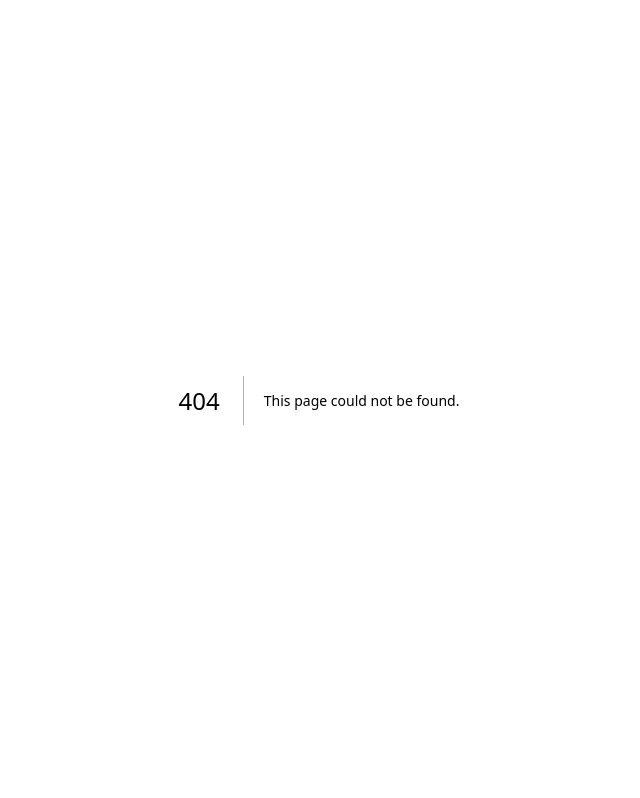
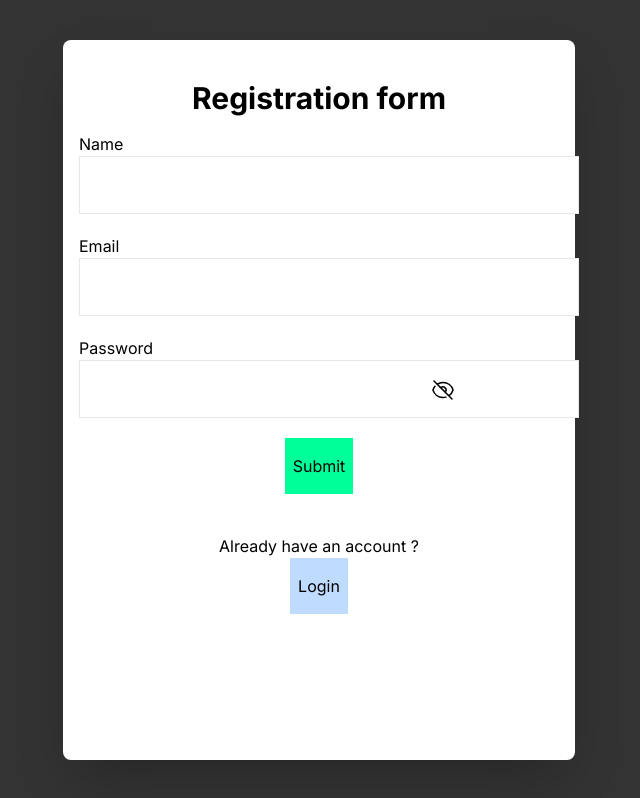
Before and after one commit to chibokaxavier/Task-hub, a Next.js app: page /signup in a window 1280 px wide. Before the commit this address had no page. Shown: the whole page, without its empty margins (321-961 px from the left). Built offline with nearby package versions, Linux system fonts and the light colour scheme.

Commit message:
created the signup page

```diff
--- /dev/null
+++ b/components/Eye.tsx
@@ -0,0 +1,29 @@
+import React from "react";
+
+const Eye = () => {
+  return (
+    <div>
+      <svg
+        xmlns="http://www.w3.org/2000/svg"
+        fill="none"
+        viewBox="0 0 24 24"
+        strokeWidth="1.5"
+        stroke="currentColor"
+        className="size-6 "
+      >
+        <path
+          strokeLinecap="round"
+          strokeLinejoin="round"
+          d="M2.036 12.322a1.012 1.012 0 0 1 0-.639C3.423 7.51 7.36 4.5 12 4.5c4.638 0 8.573 3.007 9.963 7.178.07.207.07.431 0 .639C20.577 16.49 16.64 19.5 12 19.5c-4.638 0-8.573-3.007-9.963-7.178Z"
+        />
+        <path
+          stroke-linecap="round"
+          stroke-linejoin="round"
+          d="M15 12a3 3 0 1 1-6 0 3 3 0 0 1 6 0Z"
+        />
+      </svg>
+    </div>
+  );
+};
+
+export default Eye;
--- /dev/null
+++ b/components/EyeSlashed.tsx
@@ -0,0 +1,24 @@
+import React from "react";
+
+const EyeSlashed = () => {
+  return (
+    <div>
+      <svg
+        xmlns="http://www.w3.org/2000/svg"
+        fill="none"
+        viewBox="0 0 24 24"
+        strokeWidth="1.5"
+        stroke="currentColor"
+        className="size-6"
+      >
+        <path
+          strokeLinecap="round"
+          strokeLinejoin="round"
+          d="M3.98 8.223A10.477 10.477 0 0 0 1.934 12C3.226 16.338 7.244 19.5 12 19.5c.993 0 1.953-.138 2.863-.395M6.228 6.228A10.451 10.451 0 0 1 12 4.5c4.756 0 8.773 3.162 10.065 7.498a10.522 10.522 0 0 1-4.293 5.774M6.228 6.228 3 3m3.228 3.228 3.65 3.65m7.894 7.894L21 21m-3.228-3.228-3.65-3.65m0 0a3 3 0 1 0-4.243-4.243m4.242 4.242L9.88 9.88"
+        />
+      </svg>
+    </div>
+  );
+};
+
+export default EyeSlashed;
--- a/package.json
+++ b/package.json
@@ -10,6 +10,7 @@
   },
   "dependencies": {
     "@heroicons/react": "^2.1.4",
+    "axios": "^1.7.2",
     "next": "14.2.4",
     "react": "^18",
     "react-dom": "^18",
--- /dev/null
+++ b/src/app/signup/page.tsx
@@ -0,0 +1,83 @@
+"use client";
+import React, { useState } from "react";
+import Eye from "../../../components/Eye";
+import EyeSlashed from "../../../components/EyeSlashed";
+import axios from "axios";
+
+const signup = () => {
+  const [name, setName] = useState("");
+  const [email, setEmail] = useState("");
+  const [password, setPassword] = useState("");
+  const [hidePassword, setHidePassword] = useState(false);
+
+  const togglePassword = () => {
+    setHidePassword(!hidePassword);
+  };
+  const handleSubmit = (e: any) => {
+    e.preventDefault();
+    axios
+      .post("", { name, email, password })
+      .then((result) => console.log(result))
+      .catch((err) => console.log(err));
+  };
+
+  return (
+    <main className="bg-black/80 h-[100vh]  flex justify-center">
+      <div className="h-[90vh] w-[40vw] bg-white my-auto shadow-2xl rounded-lg ">
+        <form onSubmit={handleSubmit}>
+          <div className="flex flex-col gap-4  ">
+            <p className="font-bold text-3xl flex justify-center items-center pt-10">
+              Registration form
+            </p>
+            <div className="flex flex-col px-4 relative">
+              <label htmlFor="">Name</label>
+              <input
+                type="text"
+                name="name"
+                className="mb-5 w-[500px] p-4 border-[1px] outline-none "
+                onChange={(e) => setName(e.target.value)}
+                value={name}
+                required
+              />
+              <label htmlFor="">Email</label>
+              <input
+                type="email"
+                className="mb-5 w-[500px] p-4 border-[1px] outline-none"
+                onChange={(e) => setEmail(e.target.value)}
+                value={email}
+                required
+              />
+              <label htmlFor="">Password</label>
+              <input
+                type={hidePassword ? "password" : "text"}
+                className="mb-5 w-[500px] p-4 border-[1px] outline-none"
+                onChange={(e) => setPassword(e.target.value)}
+                value={password}
+                required
+              />
+
+              <div
+                onClick={togglePassword}
+                className="absolute bottom-9 right-[120px]"
+              >
+                {hidePassword ? <Eye /> : <EyeSlashed />}
+              </div>
+            </div>
+          </div>
+          <div className="flex justify-center items-center">
+            <button type="submit" className="bg-[#00ff99] py-4 px-2">
+              {" "}
+              Submit
+            </button>
+          </div>
+        </form>
+        <div className="flex justify-center items-center flex-col mt-10">
+          <p>Already have an account ?</p>
+          <button className="bg-blue-200 py-4 px-2">Login </button>
+        </div>
+      </div>
+    </main>
+  );
+};
+
+export default signup;
```
Also changed, not shown: 1 other file (tests, documents, lock files or other folders).
